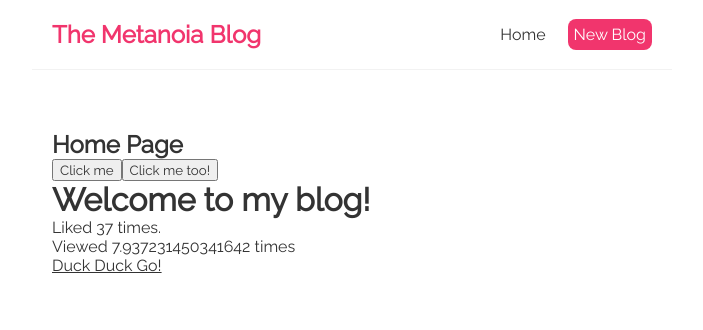
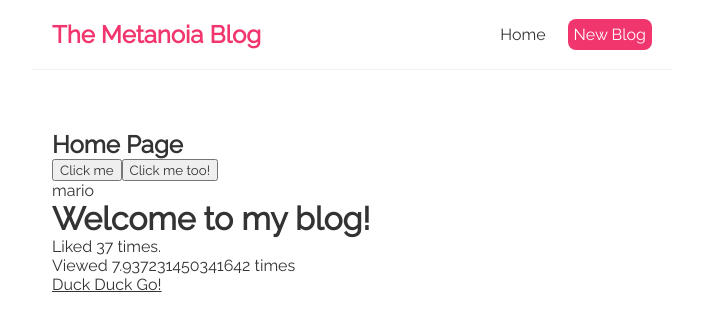
Before and after one commit to kyletower/blog, a React (Create React App) app: page / in a window 1280 px wide. Shown: the top 330 px of the page, without its empty margins (288-991 px from the left). Built offline with nearby package versions, Linux system fonts and the light colour scheme.

Commit message:
adding name, setName as a reactive variable

```diff
--- a/src/Home.js
+++ b/src/Home.js
@@ -1,12 +1,17 @@
+import { useState } from 'react';
+
 const Home = () => {
+  const [name, setName] = useState('mario');
+
   // first param is automatically receiving event
   const handleClick = (e) => {
-    console.log('hello, ninjas');
+    console.log('hello, handleClick');
     console.log(e);
+    setName('luigi');
   };
 
   const handleClickAgain = (e, name) => {
-    console.log(`hello ${name}`);
+    console.log(`hello handleClickAgain ${name}`);
     console.log(e);
   };
 
@@ -17,6 +22,7 @@ const Home = () => {
       <button onClick={(e) => handleClickAgain(e, 'mario')}>
         Click me too!
       </button>
+      <p>{name}</p>
     </div>
   );
 };
```
